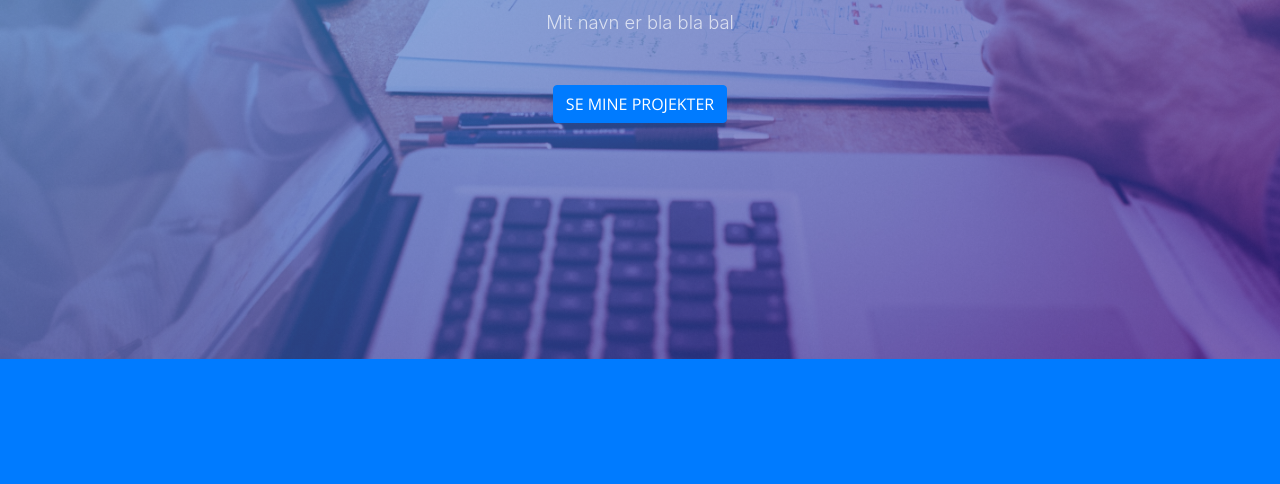
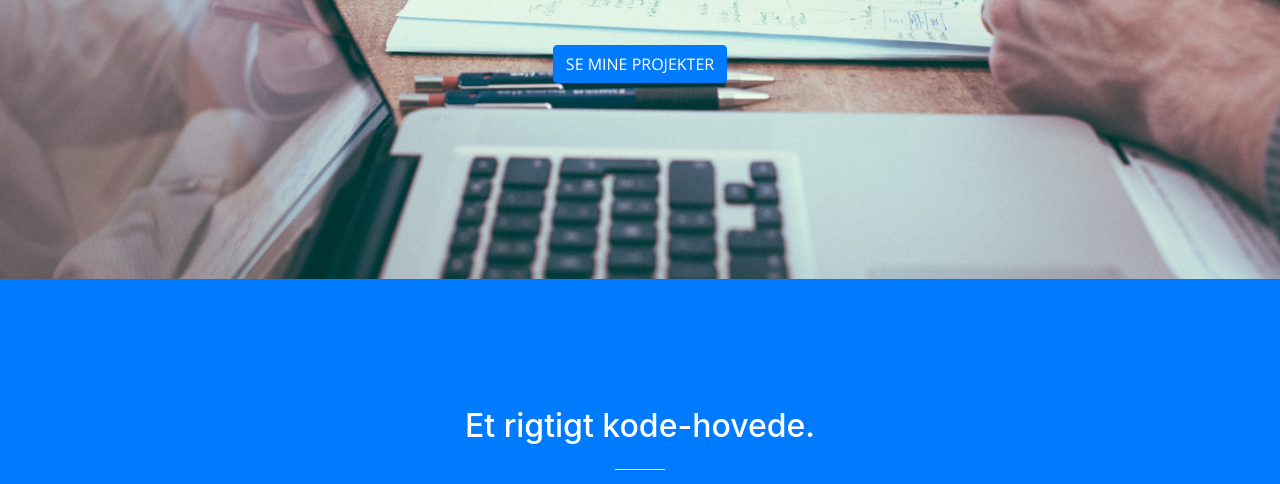
Before and after one commit to Nicolaj123411/portfolio, a website with bundled scripts: page index.html in a window 1280 px wide. Shown: the part 441-925 px from the top of the page. Built offline with nearby package versions, Linux system fonts and the light colour scheme.

Commit message:
jeg har lavet ændringer på mit portfolio og fjernet baggrunds cover tingen på header billedet. Der er opdateret information

```diff
--- a/css/creative.css
+++ b/css/creative.css
@@ -176,18 +176,10 @@ header.masthead {
   -moz-background-size: cover;
   -o-background-size: cover;
   background-size: cover;
+  height: 90vh !important;
 
 }
-header:before {
-  content: '';
-  position: absolute;
-  top: 0;
-  right: 0;
-  bottom: 0;
-  left: 0;
-  background-image: linear-gradient(to bottom right,#54bfff,#3b008c);
-  opacity: .6;
-  }
+
 
 
 header.masthead hr {
--- a/index.html
+++ b/index.html
@@ -54,6 +54,7 @@
       </div>
     </nav>
 
+
     <header class="masthead text-center text-white d-flex">
       <div class="container my-auto">
         <div class="row">
@@ -69,15 +70,18 @@
           </div>
         </div>
       </div>
+
     </header>
+  </div>
 
     <section class="bg-primary" id="about">
       <div class="container">
         <div class="row">
           <div class="col-lg-8 mx-auto text-center">
-            <h2 class="section-heading text-white">Jeg kan hvad i skal bruge!</h2>
+            <h2 class="section-heading text-white">Et rigtigt kode-hovede.</h2>
             <hr class="light my-4">
-            <p class="text-faded mb-4">Lorem ipsum, dolor sit amet consectetur adipisicing elit. Cumque, velit. Lorem ipsum dolor sit amet consectetur adipisicing elit. Nisi atque beatae distinctio esse illo. Consequatur itaque et dolor eum sequi!</p>
+            <p class="text-faded mb-4">Jeg finder kode og udvikling super intereassant og kan slet ikke lade være når jeg først er kommet igang med et stort projekt!</p>
+            </p>
           </div>
         </div>
       </div>
```
